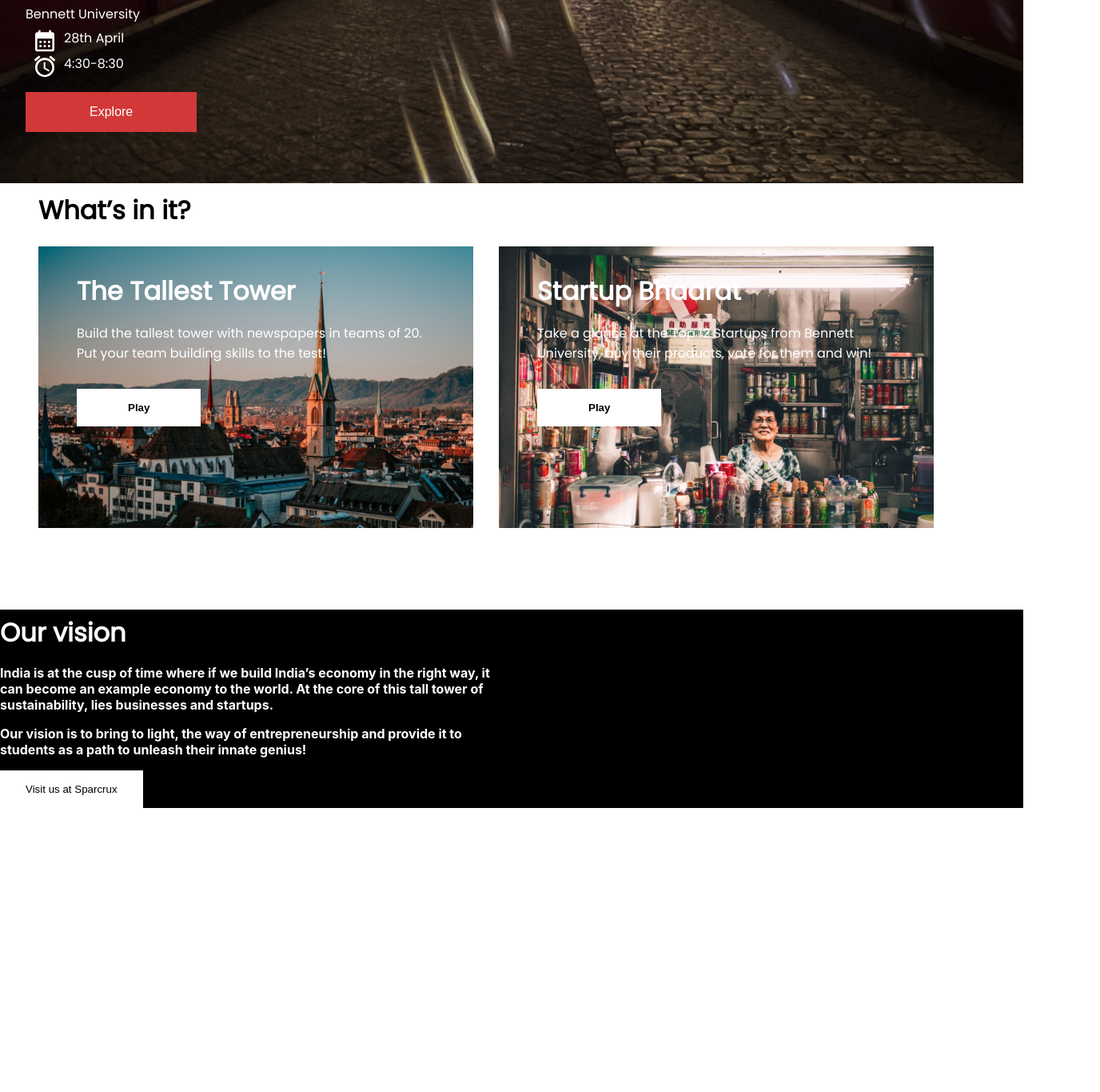
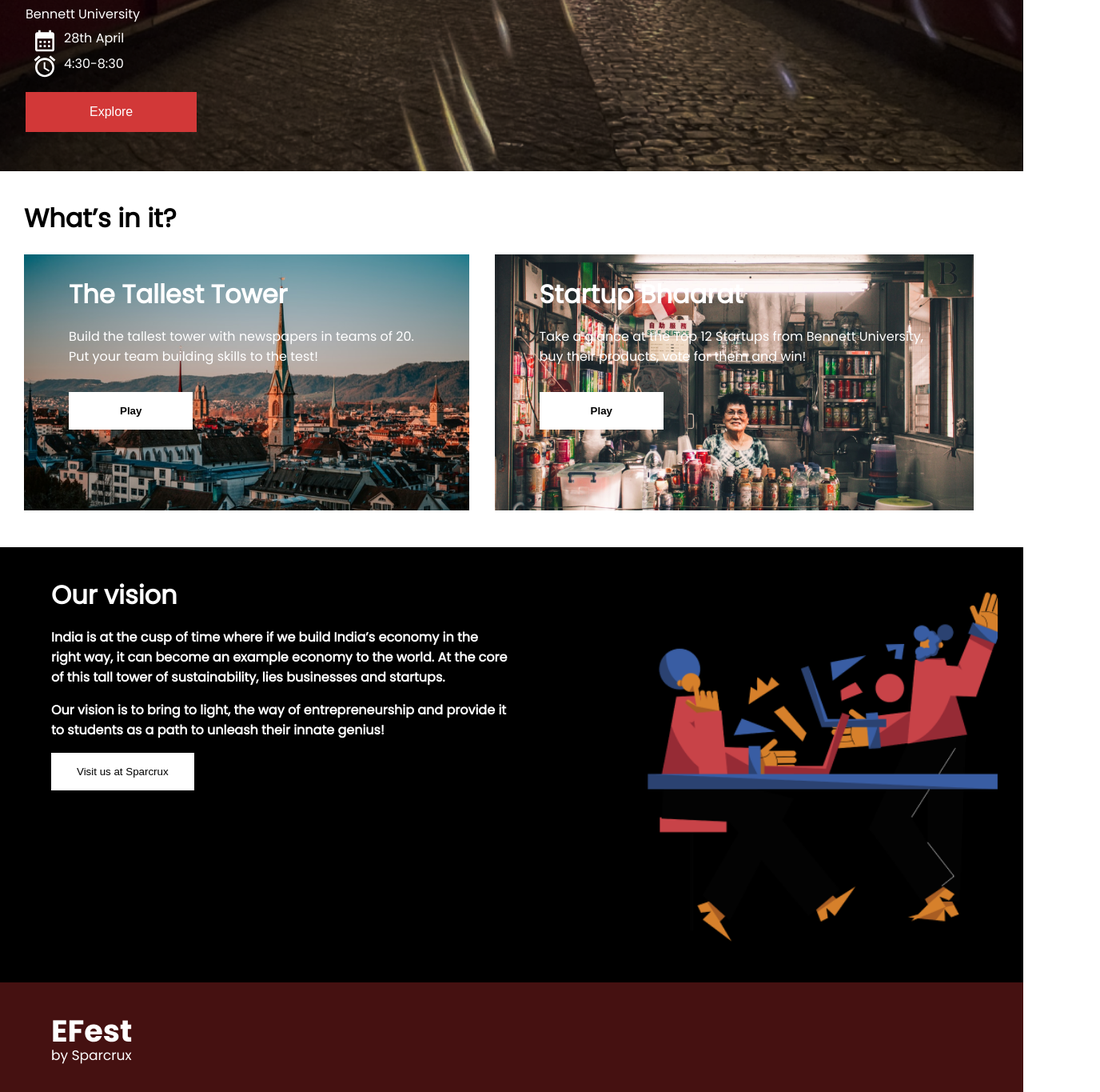
Before and after one commit to techieshouvik/Entrepreneurship-Festival, a React (Create React App) app: page / in a window 1280 px wide. Shown: the part 579-1944 px from the top of the page at 80% size, 1376 px wide, since content can reach past the window. Before the commit the page ends 1589 px from the top, so only its background shows below. Built offline with nearby package versions, Linux system fonts and the light colour scheme.

Commit message:
sliding cards fixed

```diff
--- /dev/null
+++ b/src/components/Footer.jsx
@@ -0,0 +1,18 @@
+import React from 'react'
+import logo from '../assets/images/logo.png'
+import '../stylesheets/Footer.css'
+
+const Footer = () => {
+  return (
+    <div className="footer">
+        <div className="logo">
+            <img src={logo} alt="Efest" />
+        </div>
+        <div className="socials">
+
+        </div>
+    </div>
+  )
+}
+
+export default Footer
--- a/src/pages/Home.jsx
+++ b/src/pages/Home.jsx
@@ -3,6 +3,7 @@ import Header from '../components/Header'
 import Section1 from '../components/Section1'
 import Section2 from '../components/Section2'
 import Section3 from '../components/Section3'
+import Footer from '../components/Footer'
 import Gap from '../components/Gap'
 
 const Home = () => {
@@ -13,6 +14,7 @@ const Home = () => {
         <Gap/>
         <Section2/>
         <Section3/>
+        <Footer/>
     </>
   )
 }
--- a/src/stylesheets/Card.css
+++ b/src/stylesheets/Card.css
@@ -1,10 +1,10 @@
 .card{
     margin: 1rem 0rem;
     margin-right: 2rem;
-    width: 30rem;
+    min-width: 435px;
     font-family: 'Poppins', sans-serif;
-    height:20rem;
-    padding: 1rem 2rem;
+    height:300px;
+    padding: 10px 40px;
     background: linear-gradient(106.07deg, #1D1D1D 0%, rgba(0, 0, 0, 0.538542) 42.63%, rgba(29, 29, 29, 0) 100%);
 }
 .card h1{
--- /dev/null
+++ b/src/stylesheets/Footer.css
@@ -0,0 +1,11 @@
+.footer{
+    background-color: #451111;
+    max-width: 100%;
+    padding: 2rem 1rem;
+}
+.logo{
+    width: 70%;
+    display: flex;
+    justify-content: flex-start;
+    padding: 0rem 2rem;
+}
--- a/src/stylesheets/Section2.css
+++ b/src/stylesheets/Section2.css
@@ -1,13 +1,14 @@
 .section2{
-    width: 100%;
-    height: 32rem;
+    position:relative;
+    max-width: 100%;
+    height: fit-content;
     background-color: white;
-    padding: 1rem 3rem;
+    padding: 30px;
     /* position: relative; */
 }
 .cards{
     display: flex;
-    overflow-x: auto;
+    overflow-x: scroll;
     align-items: stretch;
     width: 100%;
 }
--- a/src/stylesheets/Section3.css
+++ b/src/stylesheets/Section3.css
@@ -1,8 +1,10 @@
 .our_vision_container
 {
     display: flex;
-    flex-direction: column;
     background-color: black;
+    font-family: 'Poppins', sans-serif;
+    padding: 2rem 2rem;
+    height: fit-content;
 }
 .our_vision_container p{
     color:white;
@@ -18,7 +20,32 @@
 }
 .texts_vision{
     width: 50%;
+    padding-left: 2rem;
 }
 .vision_illustrator{
-    width: 50%;
+    width: 30rem;
+    background-image: url('../assets/images/illustration_vision.png');
+    background-repeat: no-repeat;
+    background-size: cover;
+    height: 30rem;
+    margin-left: 10rem;
 }
+
+@media screen and (max-width:800px){
+    .our_vision_container{
+        flex-direction: column;
+        align-items: center;
+        max-width: 100%;
+    }
+    .texts_vision{
+        /* flex-direction: column; */
+        text-align: center;
+        width: 90%;
+
+    }
+    .vision_illustrator{
+        margin-left: 0rem;
+        width: 100%;
+        height: 20rem;
+    }
+}
```
Also changed, not shown: src/assets/images/illustration_vision.png (added).
